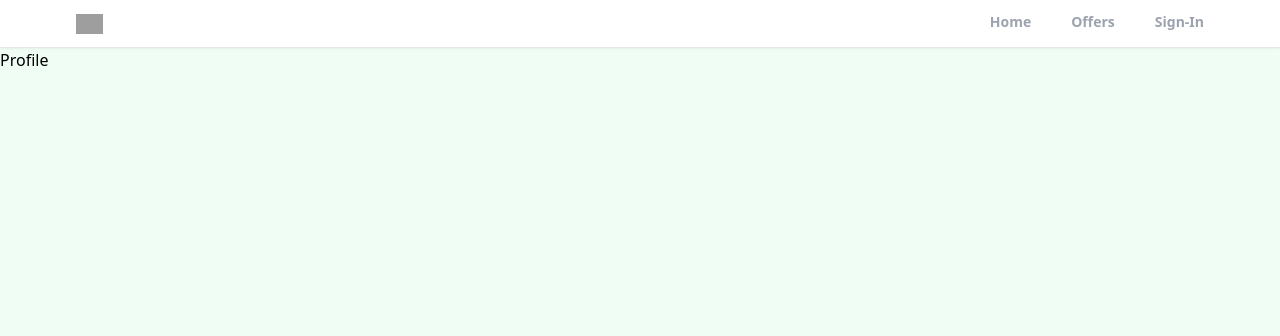
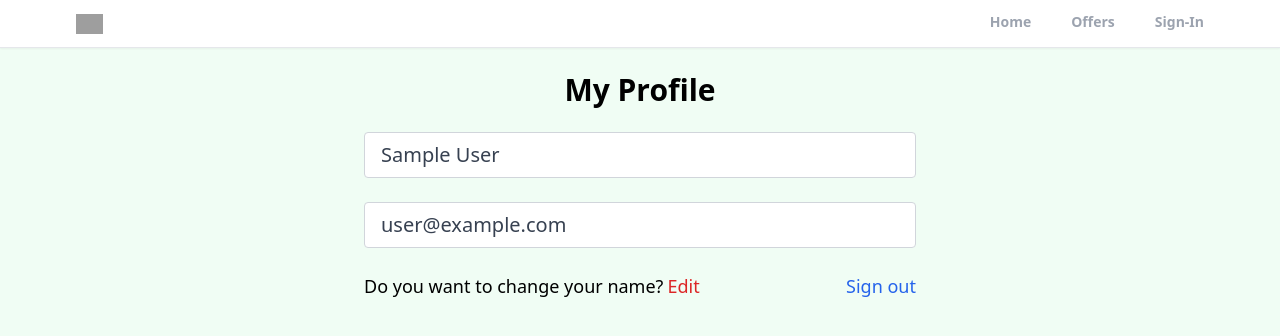
Before and after one commit to Victor-Okpukpan/realtor-clone-react, a React (Create React App) app: page /profile in a window 1280 px wide. Shown: the top 336 px of the page. Built offline with nearby package versions, Linux system fonts and the light colour scheme; no server answers; sample sign-in values are in the browser's storage; grey boxes are pictures that could not be loaded.

Commit message:
created private route and custom hook for protecting the profile page and added the log out functionality

```diff
--- a/src/App.js
+++ b/src/App.js
@@ -8,6 +8,7 @@
 import Header from "./components/Header";
 import { ToastContainer } from "react-toastify";
 import 'react-toastify/dist/ReactToastify.css';
+import PrivateRoute from "./components/PrivateRoute";
 
 function App() {
   return (
@@ -16,7 +17,9 @@
         <Header />
         <Routes>
           <Route path="/" element={<Home/>} />
+          <Route path="/profile" element={<PrivateRoute/>}>
           <Route path="/profile" element={<Profile/>} />
+          </Route>
           <Route path="/sign-in" element={<SignIn/>} />
           <Route path="/sign-up" element={<SignUp/>} />
           <Route path="/forgot-password" element={<ForgotPassword/>} />
--- /dev/null
+++ b/src/components/PrivateRoute.jsx
@@ -0,0 +1,11 @@
+import React from 'react'
+import { Navigate, Outlet } from 'react-router';
+import { useAuthStatus } from '../hooks/useAuthStatus';
+
+export default function PrivateRoute() {
+    const {loggedIn, checkingStatus} = useAuthStatus();
+    if(checkingStatus){
+        return <h3>Loading...</h3>
+    }
+  return loggedIn ? <Outlet /> : <Navigate to="/sign-in" />
+}
--- /dev/null
+++ b/src/hooks/useAuthStatus.jsx
@@ -0,0 +1,18 @@
+import { getAuth, onAuthStateChanged } from 'firebase/auth';
+import React, { useEffect, useState } from 'react'
+
+export function useAuthStatus() {
+    const [loggedIn, setLoggedIn] = useState(false);
+    const [checkingStatus, setCheckingStatus] = useState(true);
+
+    useEffect(() =>{
+        const auth = getAuth();
+        onAuthStateChanged(auth, (user) => {
+            if(user){
+                setLoggedIn(true);
+            }
+            setCheckingStatus(false);
+        });
+    }, []);
+  return { loggedIn, checkingStatus }
+}
--- a/src/pages/Profile.jsx
+++ b/src/pages/Profile.jsx
@@ -1,7 +1,42 @@
-import React from 'react'
+import { getAuth } from 'firebase/auth';
+import React, { useState } from 'react';
+import { useNavigate } from 'react-router';
 
 export default function Profile() {
+  const auth = getAuth();
+  const navigate = useNavigate();
+  const [formData, setformData ] = useState({
+    name: auth.currentUser.displayName,
+    email: auth.currentUser.email
+  });
+
+  const { name, email } = formData;
+
+  function onLogout(){
+    auth.signOut();
+    navigate("/");
+  }
   return (
-    <div>Profile</div>
+    <>
+      <section className="max-w-6xl mx-auto flex justify-center items-center flex-col">
+        <h1 className="text-3xl text-center font-bold mt-6">My Profile</h1>
+        <div className="w-full md:w-[50%] mt-6 px-3">
+          <form>
+            {/* Name Input */}
+            <input type="text" id="name" value={name} disabled className="mb-6 w-full px-4 py-2 text-xl text-gray-700 bg-white border border-gray-300 rounded transition ease-in-out" />
+
+            {/* Email Input */}
+            <input type="email" id="email" value={email} disabled className="mb-6 w-full px-4 py-2 text-xl text-gray-700 bg-white border border-gray-300 rounded transition ease-in-out" />
+
+            <div className="flex justify-between text-sm sm:text-lg whitespace-nowrap mb-6">
+              <p className="flex items-center">Do you want to change your name?
+                <span className="text-red-600 hover:text-red-700 cursor-pointer transition ease-in-out duration-200 ml-1">Edit</span>
+              </p>
+              <p onClick={onLogout} className="text-blue-600 hover:text-blue-800 cursor-pointer transition duration-200 ease-in-out">Sign out</p>
+            </div>
+          </form>
+        </div>
+      </section>
+    </>
   )
 }
```
